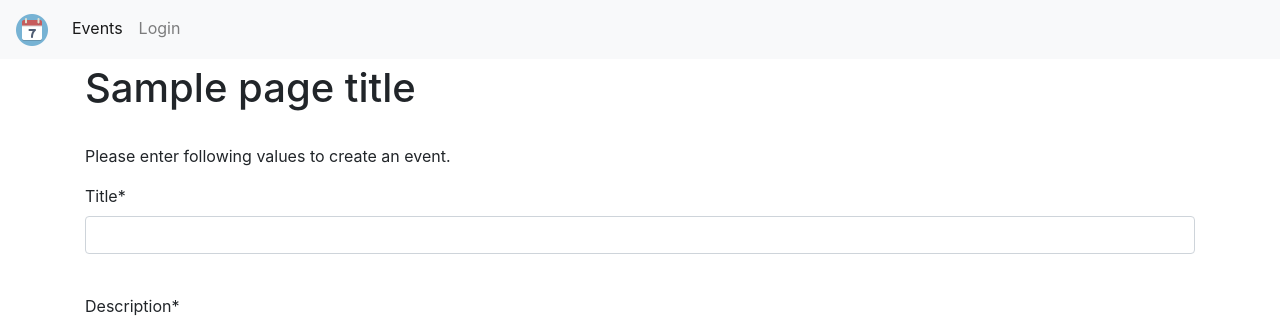
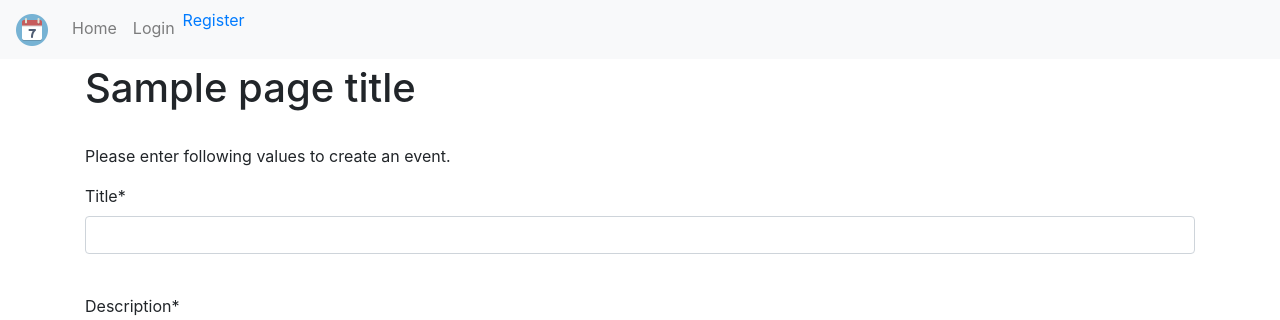
Before and after one commit to Haiyn/dhbw-event-booking, a PHP site: the page made by src/views/event-create/event-create.phtml in a window 1280 px wide. Shown: the top 320 px of the page. Run offline with PHP 8.4, Linux system fonts and the light colour scheme; the template is opened without the code that fills it: most values are stand-ins (such as "Sample title", 1, 10 or a date in 2020); some libraries are stand-ins or nearby versions.

Commit message:
cool header links for maximum redirecting

```diff
--- a/src/views/shared/header/header.phtml
+++ b/src/views/shared/header/header.phtml
@@ -3,15 +3,19 @@
         <div class="collapse navbar-collapse" id="navbarNavAltMarkup">
             <div class="navbar-nav">
                 <a class="navbar-brand" href="/event-overview"><img alt="Logo" src="/resources/icons/calendar.ico" height="32px"></a>
-                <a class="nav-item nav-link <?= strpos($_SERVER['REQUEST_URI'], "event") ? "active" : "" ?>" href="/event-overview">Events</a>
+                <a class="nav-item nav-link <?= strpos($_SERVER['REQUEST_URI'], "home") ? "active" : "" ?>" href="/">Home</a>
 
-<!--                if user is logged in, display Profile button, else display login button-->
-                <?php if (isset($_SESSION['USER_ID'])) {?>
+                <?php if (isset($_SESSION['USER_ID'])): ?>
+                    <!-- User logged in -->
+                    <a class="nav-item nav-link <?= strpos($_SERVER['REQUEST_URI'], "event") ? "active" : "" ?>" href="/event-overview">Events</a>
                     <a class="nav-item nav-link" href="/logout">Logout</a>
                     <a class="nav-item nav-link" <?= strpos($_SERVER['REQUEST_URI'], "profile") ? "active" : "" ?> href="/profile">My Profile</a>
-                <?php }else{ ?>
+                    <a class="nav-item nav-link" <?= strpos($_SERVER['REQUEST_URI'], "chat") ? "active" : "" ?> href="/chat">Chat</a>
+                <?php else: ?>
+                    <!-- User not logged in -->
                     <a class="nav-item nav-link" href="/login">Login</a>
-                <?php } ?>
+                    <a class="nav-item nva-link" href="/register">Register</a>
+                <?php endif; ?>
             </div>
         </div>
     </nav>
```
